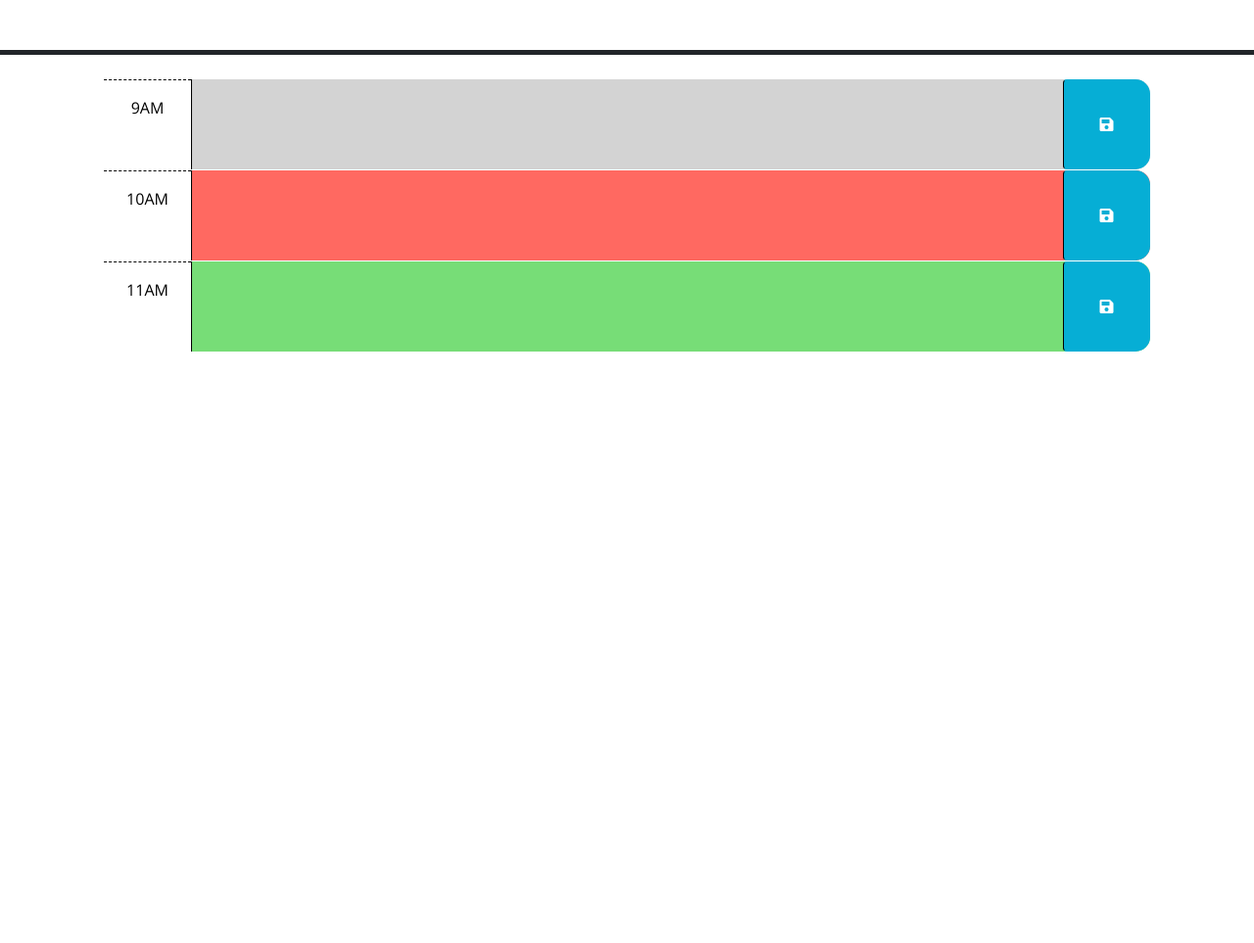
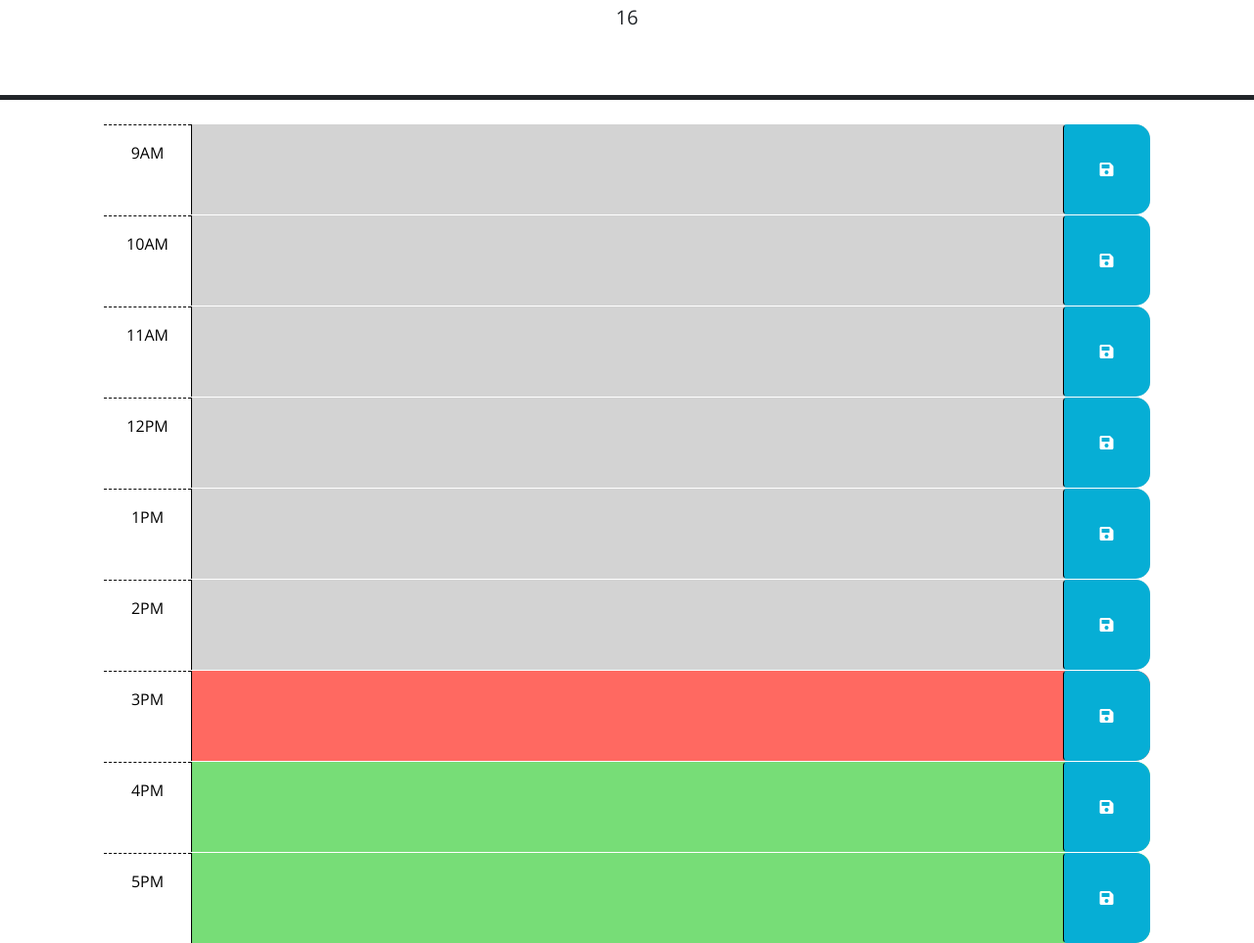
Before and after one commit to jonny258/Work-Day-Scheduler, a plain HTML site: page index.html in a window 1280 px wide. Shown: the part 176-1139 px from the top of the page at 98% size. Before the commit the page ends 800 px from the top, so only its background shows below. Drawn offline with nearby package versions, Linux system fonts and the light colour scheme.

Commit message:
Made the cards change color based on what the current hour is

```diff
--- a/index.html
+++ b/index.html
@@ -39,8 +39,9 @@
         code is implemented.
         -->
 
-      <!-- Example of a past time block. The "past" class adds a gray background color. -->
-      <div id="hour-9" class="row time-block past">
+
+        <!-- Maybe remove the ids -->
+      <div id="hour-9" class="row time-block future timeCard">
         <div class="col-2 col-md-1 hour text-center py-3">9AM</div>
         <textarea class="col-8 col-md-10 description" rows="3"> </textarea>
         <button class="btn saveBtn col-2 col-md-1" aria-label="save">
@@ -48,8 +49,7 @@
         </button>
       </div>
 
-      <!-- Example of a a present time block. The "present" class adds a red background color. -->
-      <div id="hour-10" class="row time-block present">
+      <div id="hour-10" class="row time-block future timeCard">
         <div class="col-2 col-md-1 hour text-center py-3">10AM</div>
         <textarea class="col-8 col-md-10 description" rows="3"> </textarea>
         <button class="btn saveBtn col-2 col-md-1" aria-label="save">
@@ -57,14 +57,62 @@
         </button>
       </div>
 
-      <!-- Example of a future time block. The "future" class adds a green background color. -->
-      <div id="hour-11" class="row time-block future">
+      <div id="hour-11" class="row time-block future timeCard">
         <div class="col-2 col-md-1 hour text-center py-3">11AM</div>
         <textarea class="col-8 col-md-10 description" rows="3"> </textarea>
         <button class="btn saveBtn col-2 col-md-1" aria-label="save">
           <i class="fas fa-save" aria-hidden="true"></i>
         </button>
       </div>
+
+      <div id="hour-12" class="row time-block future timeCard">
+        <div class="col-2 col-md-1 hour text-center py-3">12PM</div>
+        <textarea class="col-8 col-md-10 description" rows="3"> </textarea>
+        <button class="btn saveBtn col-2 col-md-1" aria-label="save">
+          <i class="fas fa-save" aria-hidden="true"></i>
+        </button>
+      </div>
+
+      <div id="hour-13" class="row time-block future timeCard">
+        <div class="col-2 col-md-1 hour text-center py-3">1PM</div>
+        <textarea class="col-8 col-md-10 description" rows="3"> </textarea>
+        <button class="btn saveBtn col-2 col-md-1" aria-label="save">
+          <i class="fas fa-save" aria-hidden="true"></i>
+        </button>
+      </div>
+
+      <div id="hour-14" class="row time-block future timeCard">
+        <div class="col-2 col-md-1 hour text-center py-3">2PM</div>
+        <textarea class="col-8 col-md-10 description" rows="3"> </textarea>
+        <button class="btn saveBtn col-2 col-md-1" aria-label="save">
+          <i class="fas fa-save" aria-hidden="true"></i>
+        </button>
+      </div>
+
+      <div id="hour-15" class="row time-block future timeCard">
+        <div class="col-2 col-md-1 hour text-center py-3">3PM</div>
+        <textarea class="col-8 col-md-10 description" rows="3"> </textarea>
+        <button class="btn saveBtn col-2 col-md-1" aria-label="save">
+          <i class="fas fa-save" aria-hidden="true"></i>
+        </button>
+      </div>
+
+      <div id="hour-16" class="row time-block future timeCard">
+        <div class="col-2 col-md-1 hour text-center py-3">4PM</div>
+        <textarea class="col-8 col-md-10 description" rows="3"> </textarea>
+        <button class="btn saveBtn col-2 col-md-1" aria-label="save">
+          <i class="fas fa-save" aria-hidden="true"></i>
+        </button>
+      </div>
+
+      <div id="hour-17" class="row time-block future timeCard">
+        <div class="col-2 col-md-1 hour text-center py-3">5PM</div>
+        <textarea class="col-8 col-md-10 description" rows="3"> </textarea>
+        <button class="btn saveBtn col-2 col-md-1" aria-label="save">
+          <i class="fas fa-save" aria-hidden="true"></i>
+        </button>
+      </div>
+
 
     <script src="https://code.jquery.com/jquery-3.4.1.min.js"></script>
     <script
--- a/script.js
+++ b/script.js
@@ -1,14 +1,60 @@
 // Wrap all code that interacts with the DOM in a call to jQuery to ensure that
 // the code isn't run until the browser has finished rendering all the elements
 // in the html.
-$(function () {
+
+// const AM9 = $('hour-9')
+// const AM10 = $('hour-10')
+// const AM11 = $('hour-11')
+// const PM12 = $('hour-12')
+// const PM1 = $('hour-13')
+// const PM2 = $('hour-14')
+// const PM3 = $('hour-15')
+// const PM4 = $('hour-16')
+// const PM5 = $('hour-17')
+
+const timeCard = $('.timeCard');
+console.log(timeCard)
+
+
+
+const currentDay = $('#currentDay')
+currentDay.text(dayjs().format('H'))
+
+let currentHour = 0;
+let pastHour = 0;
+
+function timeCardColor(){
+  //currentHour = (dayjs().format('H'))
+  currentHour = 15
+  //This checks if there has been a change in the hour and if there was it changes the color of the cards
+  if(currentHour !== pastHour){
+    for(let i=0; i<timeCard.length; i++){
+      if(i < currentHour - 9)
+        timeCard[i].className = "row time-block past timeCard"
+      if(i === currentHour - 9){
+        timeCard[i].className = "row time-block present timeCard"
+      }
+      if(i > currentHour - 9){
+        timeCard[i].className = "row time-block future timeCard"
+      }
+    }
+    pastHour=currentHour;
+  }
+}
+timeCardColor()
+//Checks every minute
+setInterval(timeCardColor, 60000)
+
+function saveCard() {
   // TODO: Add a listener for click events on the save button. This code should
   // use the id in the containing time-block as a key to save the user input in
   // local storage. HINT: What does `this` reference in the click listener
   // function? How can DOM traversal be used to get the "hour-x" id of the
   // time-block containing the button that was clicked? How might the id be
   // useful when saving the description in local storage?
-  //
+  for(let i=0; i<timeCard.length; i++){
+    console.log(this.className)
+  }
   // TODO: Add code to apply the past, present, or future class to each time
   // block by comparing the id to the current hour. HINTS: How can the id
   // attribute of each time-block be used to conditionally add or remove the
@@ -20,4 +66,6 @@ $(function () {
   // attribute of each time-block be used to do this?
   //
   // TODO: Add code to display the current date in the header of the page.
-});
+};
+
+saveCard()
```
